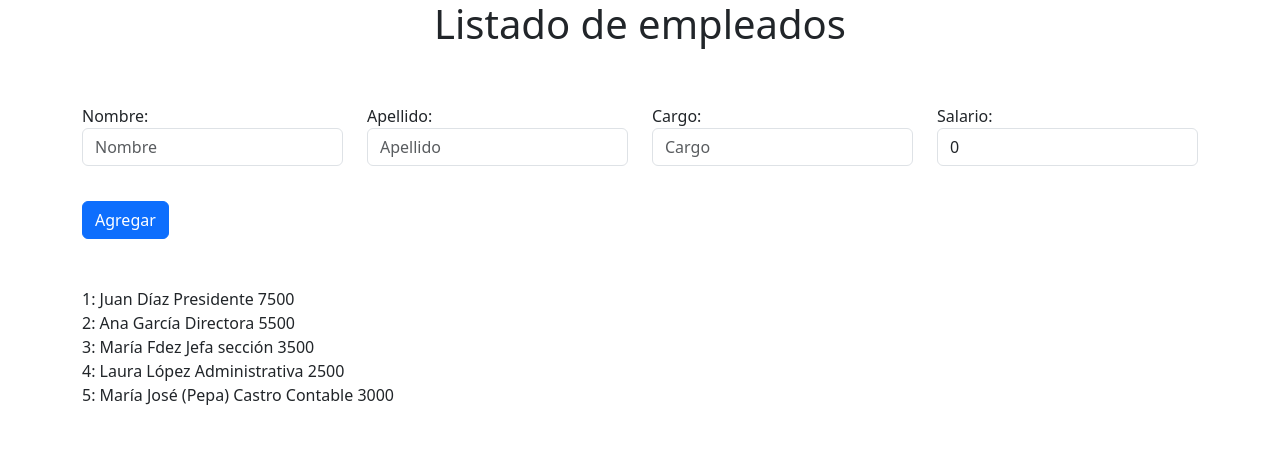
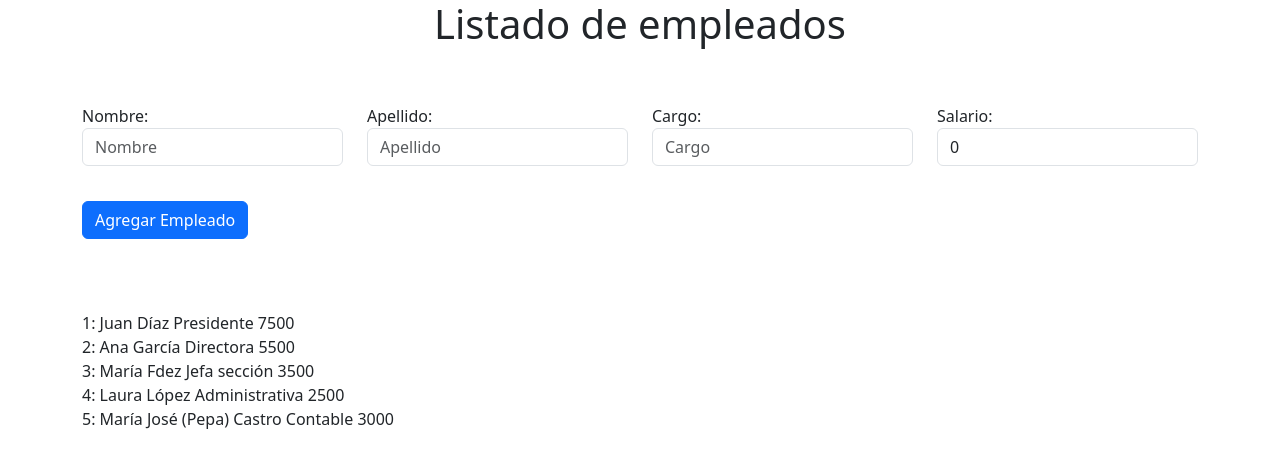
Before and after one commit to Rugren/app-empleados, an Angular app in the folder app-empleados/: page / in a window 1280 px wide. Shown: the top 468 px of the page. Built offline with nearby package versions, Linux system fonts and the light colour scheme.

Commit message:
Creado componente empleado-hijo-c
- Creado componente empleado-hijo-c con comando ng g c empleadoHijoC

- Componente padre e hijo.
COMPONENTES:
@Input() De padre a hijo.
@Output() De hijo a padre.

```diff
--- a/app-empleados/src/app/app.component.html
+++ b/app-empleados/src/app/app.component.html
@@ -29,7 +29,7 @@
     </div>
 
     <div class="col">
-      <button type="submit" class="btn btn-primary" (click)="agregarEmpleado()" style="margin-top: 35px;">Agregar</button>
+      <button type="submit" class="btn btn-primary" (click)="agregarEmpleado()" style="margin-top: 35px;">Agregar Empleado</button>
     </div>
 
 
@@ -38,7 +38,13 @@
 
 </div>
 
-<br><br>
+<br><br><br>
+
+<!-- Renombrados a [empleadoDeLista]="empleado" [indice]="i" para que no de lugar a confusión y puesto en empleado-hijo-c.component.html -->
+<app-empleado-hijo-c *ngFor="let empleado of empleados; let i=index" [empleadoDeLista]="empleado" [indice]="i"></app-empleado-hijo-c>
+
+<!-- El *ngFor metido en <app-empleado-hijo-c>
+y el Div pasado a empleado-hijo-c.component.html y ahí modificado
 
 <div class="container">
   <div class="row">
@@ -50,4 +56,4 @@
       </div>
     </div>
   </div>
-</div>
+</div> -->
--- a/app-empleados/src/app/app.module.ts
+++ b/app-empleados/src/app/app.module.ts
@@ -4,10 +4,12 @@ import { BrowserModule, provideClientHydration } from '@angular/platform-browser
 import { AppRoutingModule } from './app-routing.module';
 import { AppComponent } from './app.component';
 import { FormsModule } from '@angular/forms';
+import { EmpleadoHijoCComponent } from './empleado-hijo-c/empleado-hijo-c.component';
 
 @NgModule({
   declarations: [
-    AppComponent
+    AppComponent,
+    EmpleadoHijoCComponent
   ],
   imports: [
     BrowserModule,
--- /dev/null
+++ b/app-empleados/src/app/empleado-hijo-c/empleado-hijo-c.component.html
@@ -0,0 +1,20 @@
+<!--
+
+    Creado componente desde la consola:
+    ng g c empleadoHijoC
+    Llamado empleadoHijoC (Puesto C de componente)
+    Minuto 6:30 https://www.youtube.com/watch?v=cXMmb2jqTJM&list=PLU8oAlHdN5BnNAe8zXnuBNzKID39DUwcO&index=19
+
+    <p>empleado-hijo-c works!</p> -->
+
+<div class="container">
+    <div class="row">
+        <div class="col">
+            <div>
+
+                {{indice+1}}: {{empleadoDeLista.nombre}} {{empleadoDeLista.apellido}} {{empleadoDeLista.cargo}} {{empleadoDeLista.salario}}
+
+            </div>
+        </div>
+    </div>
+</div>
--- /dev/null
+++ b/app-empleados/src/app/empleado-hijo-c/empleado-hijo-c.component.ts
@@ -0,0 +1,23 @@
+import { Component, Input, OnInit } from '@angular/core';
+import { Empleado } from '../empleado.model';
+
+@Component({
+  selector: 'app-empleado-hijo-c',
+  templateUrl: './empleado-hijo-c.component.html',
+  styleUrl: './empleado-hijo-c.component.css'
+})
+export class EmpleadoHijoCComponent implements OnInit {
+
+  // El @Input es para ir de padre a hijo
+  @Input () empleadoDeLista:Empleado;
+
+  @Input () indice:number;
+
+
+  constructor() { }
+
+  ngOnInit(): void {
+
+  }
+
+}
--- a/app-empleados/tsconfig.json
+++ b/app-empleados/tsconfig.json
@@ -2,6 +2,10 @@
 {
   "compileOnSave": false,
   "compilerOptions": {
+
+    // Para que ya no nos exija de forma estricta las propiedades al Iniciar el programa.
+    "strictPropertyInitialization": false,
+
     "outDir": "./dist/out-tsc",
     "strict": true,
     "noImplicitOverride": true,
```
Also changed, not shown: app-empleados/src/app/empleado-hijo-c/empleado-hijo-c.component.css (added), 1 other file (tests, documents, lock files or other folders).
